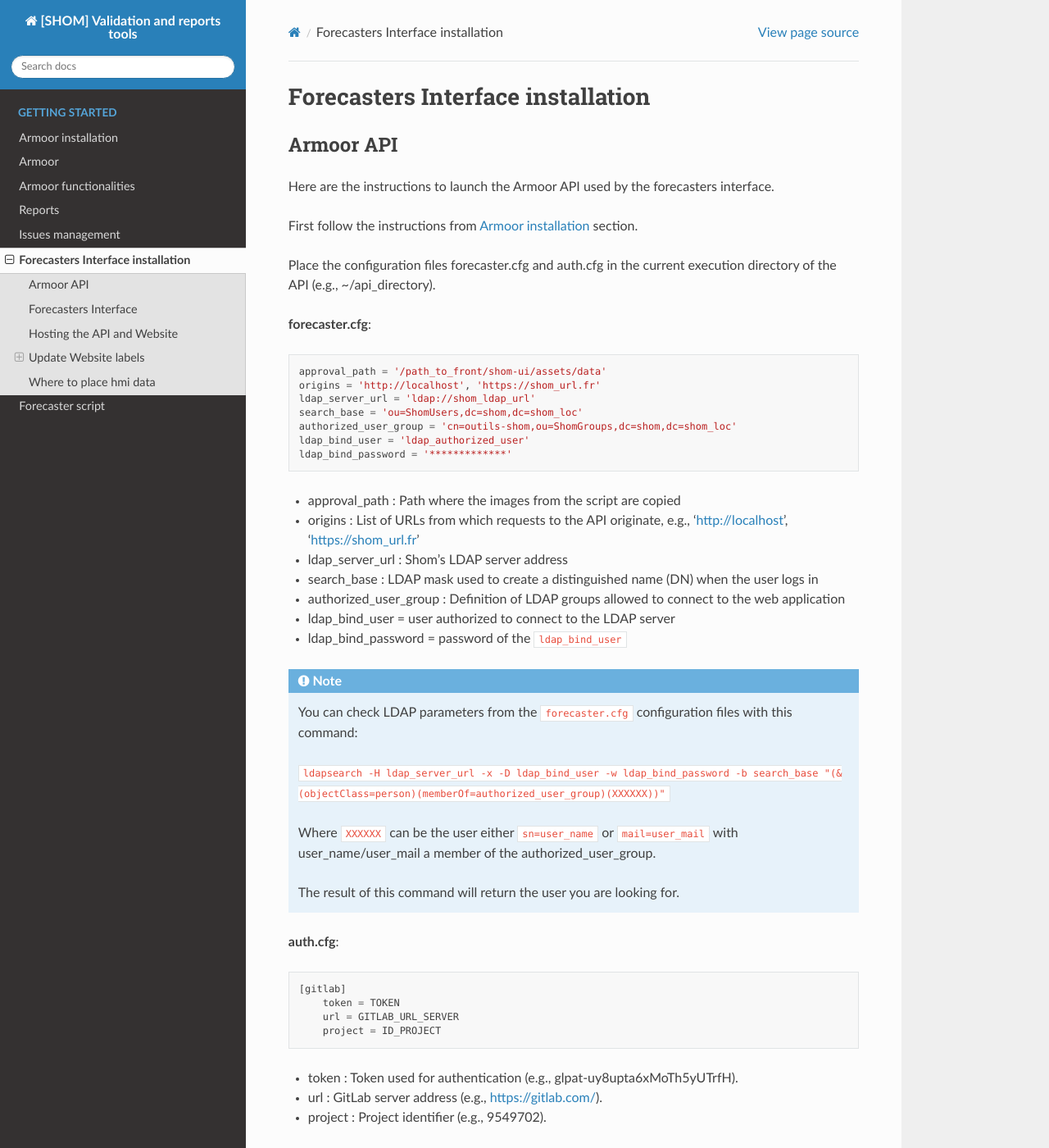
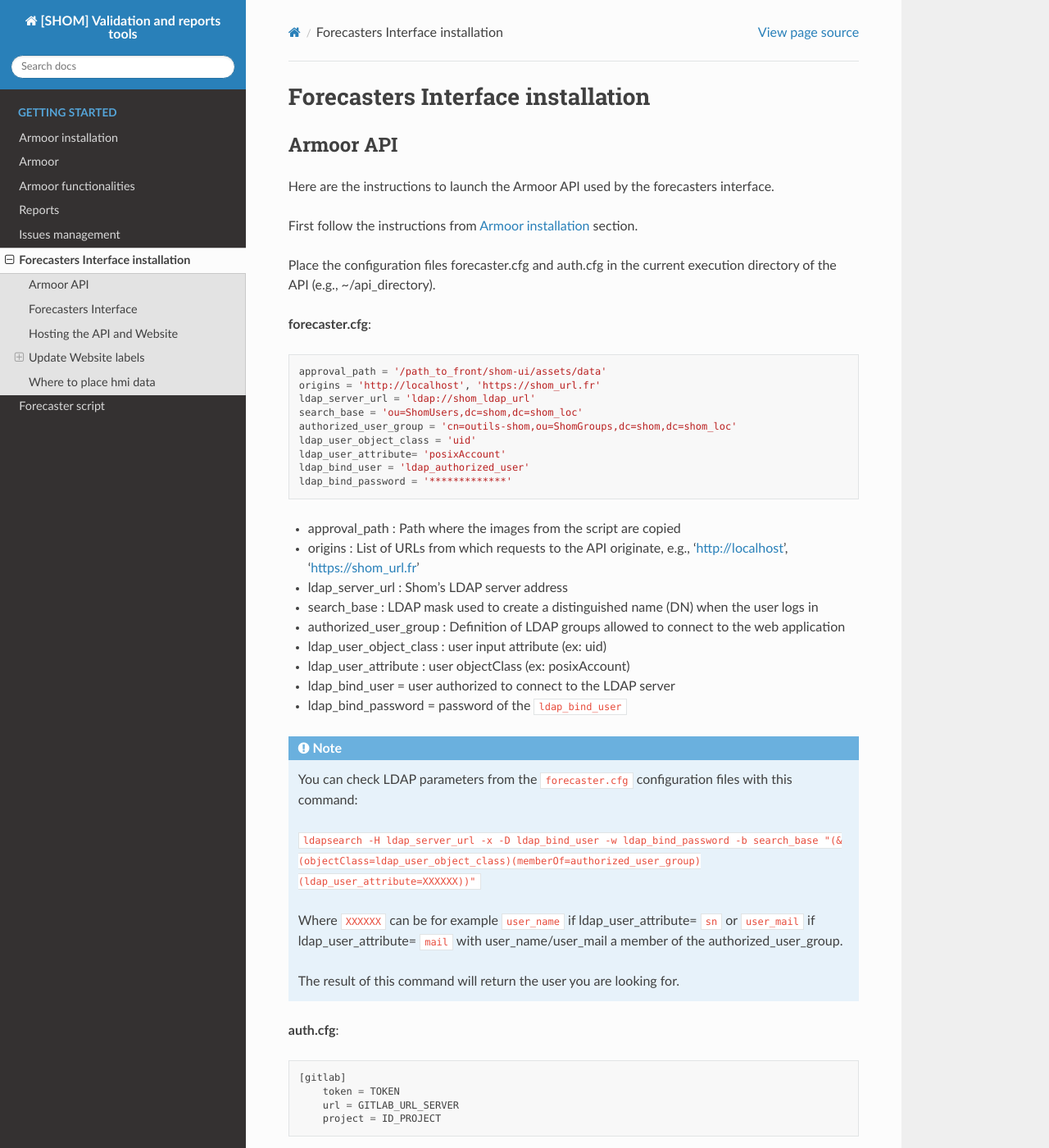
Before and after one commit to shom-fr/armoor, a Sphinx documentation site: the page built from docs/source/hmi_install.rst, in a window 1280 px wide and 1400 px high. Shown: the whole window at 82% size. Built offline with Sphinx 7.4.7 and the Read the Docs theme 2.0.0, drawn with Linux system fonts in a browser that asks for light colours.

Commit message:
#100 objectClass + user attribute

```diff
--- a/docs/source/hmi_install.rst
+++ b/docs/source/hmi_install.rst
@@ -17,6 +17,8 @@ Place the configuration files forecaster.cfg and auth.cfg in the current executi
     ldap_server_url = 'ldap://shom_ldap_url'
     search_base = 'ou=ShomUsers,dc=shom,dc=shom_loc'
     authorized_user_group = 'cn=outils-shom,ou=ShomGroups,dc=shom,dc=shom_loc'
+    ldap_user_object_class = 'uid'
+    ldap_user_attribute= 'posixAccount'
     ldap_bind_user = 'ldap_authorized_user'
     ldap_bind_password = '*************'
 
@@ -25,6 +27,8 @@ Place the configuration files forecaster.cfg and auth.cfg in the current executi
 * ldap_server_url : Shom's LDAP server address
 * search_base : LDAP mask used to create a distinguished name (DN) when the user logs in
 * authorized_user_group : Definition of LDAP groups allowed to connect to the web application
+* ldap_user_object_class : user input attribute (ex: uid)
+* ldap_user_attribute : user objectClass (ex: posixAccount)
 * ldap_bind_user = user authorized to connect to the LDAP server
 * ldap_bind_password = password of the ``ldap_bind_user``
 
@@ -32,9 +36,9 @@ Place the configuration files forecaster.cfg and auth.cfg in the current executi
 
     You can check LDAP parameters from the ``forecaster.cfg`` configuration files with this command:
 
-    ``ldapsearch -H ldap_server_url -x -D ldap_bind_user -w ldap_bind_password -b search_base "(&(objectClass=person)(memberOf=authorized_user_group)(XXXXXX))"``
+    ``ldapsearch -H ldap_server_url -x -D ldap_bind_user -w ldap_bind_password -b search_base "(&(objectClass=ldap_user_object_class)(memberOf=authorized_user_group)(ldap_user_attribute=XXXXXX))"``
 
-    Where ``XXXXXX`` can be the user either ``sn=user_name`` or ``mail=user_mail`` with user_name/user_mail a member of the authorized_user_group.
+    Where ``XXXXXX`` can be for example ``user_name`` if ldap_user_attribute= ``sn`` or ``user_mail`` if ldap_user_attribute= ``mail`` with user_name/user_mail a member of the authorized_user_group.
 
     The result of this command will return the user you are looking for.
 
```
Also changed, not shown: 3 other files.
